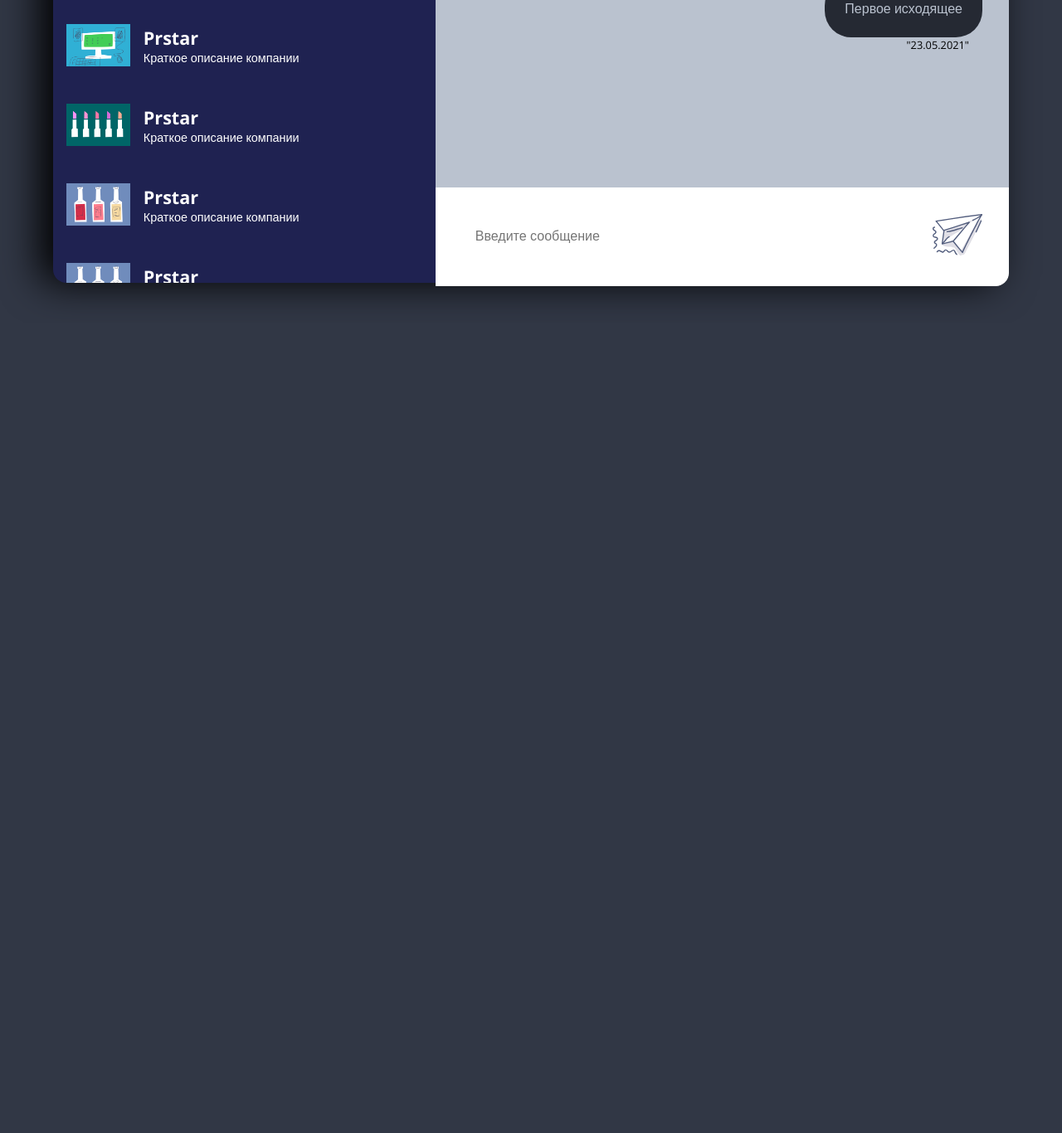
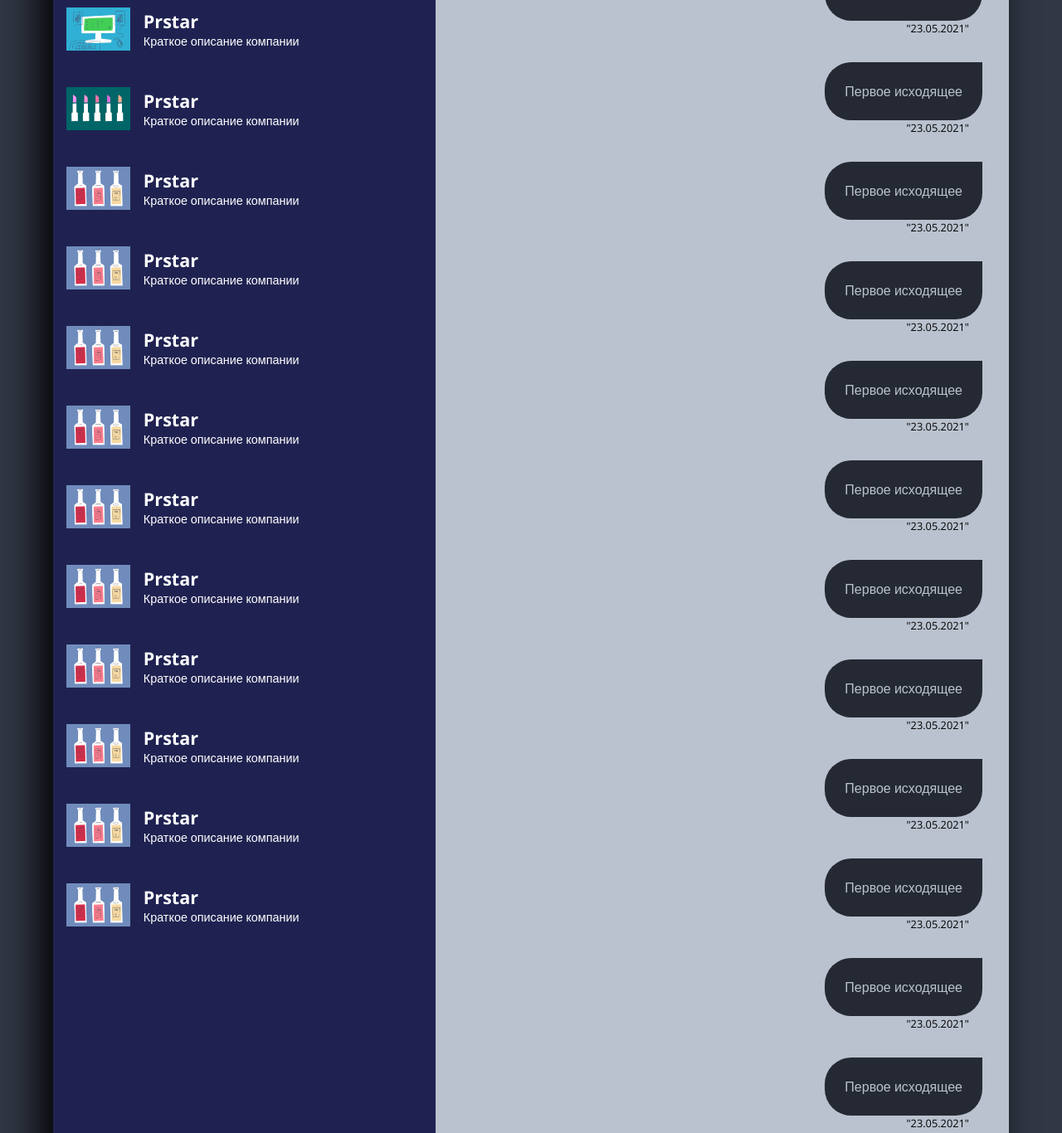
Before and after one commit to Shartzzz-work/dualbiz.dev, a website: page pages/messagies.html in a window 1280 px wide. Shown: the part 542-1908 px from the top of the page at 83% size. Before the commit the page ends 931 px from the top, so only its background shows below. Drawn offline with nearby package versions, Linux system fonts and the light colour scheme.

Commit message:
bage+messages

```diff
--- a/pages/messagies.html
+++ b/pages/messagies.html
@@ -157,6 +157,55 @@
                 <p>Краткое описание компании</p>
               </div>
             </div>
+            <div class="user__item">
+              <img src="../assets/img/prstar4.jpg" alt="">
+              <div>
+                <h2>Prstar</h2>
+                <p>Краткое описание компании</p>
+              </div>
+            </div>
+            <div class="user__item">
+              <img src="../assets/img/prstar4.jpg" alt="">
+              <div>
+                <h2>Prstar</h2>
+                <p>Краткое описание компании</p>
+              </div>
+            </div>
+            <div class="user__item">
+              <img src="../assets/img/prstar4.jpg" alt="">
+              <div>
+                <h2>Prstar</h2>
+                <p>Краткое описание компании</p>
+              </div>
+            </div>
+            <div class="user__item">
+              <img src="../assets/img/prstar4.jpg" alt="">
+              <div>
+                <h2>Prstar</h2>
+                <p>Краткое описание компании</p>
+              </div>
+            </div>
+            <div class="user__item">
+              <img src="../assets/img/prstar4.jpg" alt="">
+              <div>
+                <h2>Prstar</h2>
+                <p>Краткое описание компании</p>
+              </div>
+            </div>
+            <div class="user__item">
+              <img src="../assets/img/prstar4.jpg" alt="">
+              <div>
+                <h2>Prstar</h2>
+                <p>Краткое описание компании</p>
+              </div>
+            </div>
+            <div class="user__item">
+              <img src="../assets/img/prstar4.jpg" alt="">
+              <div>
+                <h2>Prstar</h2>
+                <p>Краткое описание компании</p>
+              </div>
+            </div>
           </div>
         </div>
         <div class="chat__messagies">
@@ -187,15 +236,85 @@
             <p class="output__bubble__after">
               "23.05.2021"
             </p>
+            <p class="output__bubble">
+              Первое исходящее
+            </p>
+            <p class="output__bubble__after">
+              "23.05.2021"
+            </p>
+            <p class="output__bubble">
+              Первое исходящее
+            </p>
+            <p class="output__bubble__after">
+              "23.05.2021"
+            </p>
+            <p class="output__bubble">
+              Первое исходящее
+            </p>
+            <p class="output__bubble__after">
+              "23.05.2021"
+            </p>
+            <p class="output__bubble">
+              Первое исходящее
+            </p>
+            <p class="output__bubble__after">
+              "23.05.2021"
+            </p>
+            <p class="output__bubble">
+              Первое исходящее
+            </p>
+            <p class="output__bubble__after">
+              "23.05.2021"
+            </p>
+            <p class="output__bubble">
+              Первое исходящее
+            </p>
+            <p class="output__bubble__after">
+              "23.05.2021"
+            </p>
+            <p class="output__bubble">
+              Первое исходящее
+            </p>
+            <p class="output__bubble__after">
+              "23.05.2021"
+            </p>
+            <p class="output__bubble">
+              Первое исходящее
+            </p>
+            <p class="output__bubble__after">
+              "23.05.2021"
+            </p>
+            <p class="output__bubble">
+              Первое исходящее
+            </p>
+            <p class="output__bubble__after">
+              "23.05.2021"
+            </p>
+            <p class="output__bubble">
+              Первое исходящее
+            </p>
+            <p class="output__bubble__after">
+              "23.05.2021"
+            </p>
+            <p class="output__bubble">
+              Первое исходящее
+            </p>
+            <p class="output__bubble__after">
+              "23.05.2021"
+            </p>
+            <p class="output__bubble">
+              Первое исходящее
+            </p>
+            <p class="output__bubble__after">
+              "23.05.2021"
+            </p>
           </div>
-          <form method="post" action="/messagies/view/create/#(markcompany.id)">
-            <div class="massage__footer">
-              <input type="text" value="" placeholder="Введите сообщение">
-              <button>
-                <img src="../assets/img/55.svg" alt="">
-              </button>
-            </div>
-        </form>
+          <form class="massage__footer" method="post" action="/messagies/view/create/#(markcompany.id)">
+            <input type="text" value="" placeholder="Введите сообщение">
+            <button>
+              <img src="../assets/img/55.svg" alt="">
+            </button>
+          </form>
         </div>
       </div>
     </section>
--- a/scss/sections/messagies.scss
+++ b/scss/sections/messagies.scss
@@ -4,6 +4,7 @@
   max-width: 1200px;
   padding: 3rem 1.5rem;
   margin: 0 auto;
+  height: 100%;
 
   .chat__container {
     background: #1f2251;
@@ -18,11 +19,11 @@
 }
 
 .chat__users {
-  max-height: 770px;
+  height: 100%;
   border-radius: 1rem;
 
   header {
-    height: 15%;
+    height: 6rem;
     width: 70%;
     border-radius: 0 0 5rem 0;
     background: var.$col-logo;
@@ -42,13 +43,7 @@
   flex-direction: column;
   gap: 2rem;
   color: var.$col-text;
-  height: 85%;
-  overflow: hidden;
-}
-
-.users:hover {
-  overflow-y: auto;
-  overflow-x: hidden;
+  height: 100%;
 }
 
 .user__item {
@@ -77,10 +72,11 @@
 .chat__messagies {
   border-radius: 5rem 1rem 1rem 2rem;
   background: var.$col-text;
-  height: 770px;
+  // height: 770px;
+  height: 100%;
 
   display: grid;
-  grid-template-rows: 15% 70% 15%;
+  grid-template-rows: 6rem 1fr 5rem;
   z-index: 1;
 }
 
@@ -121,14 +117,15 @@
   align-items: center;
   padding: 2rem;
   border-radius: 0 0 1rem;
+  height: 5rem;
 
 
   input {
     width: 100%;
-    height: 1cm;
+    height: 3rem;
     border: none;
     font-size: 1rem;
-    padding-left: 1rem;
+    padding-left: .5rem;
   }
 
   button {
@@ -141,8 +138,8 @@
     cursor: pointer;
 
     img {
-      height: 80%;
-      width: 2cm;
+      height: 50%;
+      width: 4rem;
       padding-left: 1rem;
     }
 
@@ -156,12 +153,13 @@
   padding: 2rem;
   display: flex;
   flex-direction: column;
-  overflow: hidden;
+  // overflow: hidden;
+  // height: 100%;
 
-  &:hover {
-    overflow-y: auto;
-    overflow-x: hidden;
-  }
+  // &:hover {
+  //   overflow-y: auto;
+  //   overflow-x: hidden;
+  // }
 
   .input__bubble {
     position: relative;
```
Also changed, not shown: style.css.
